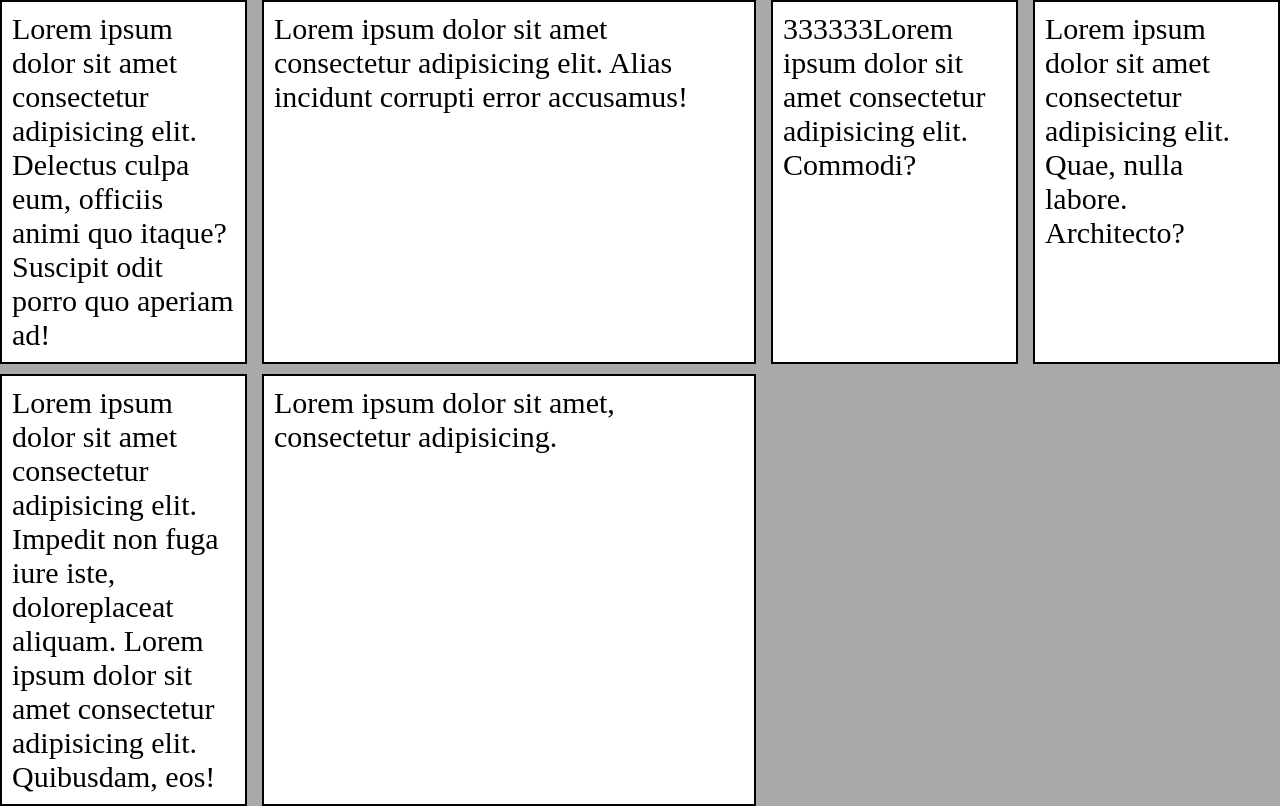
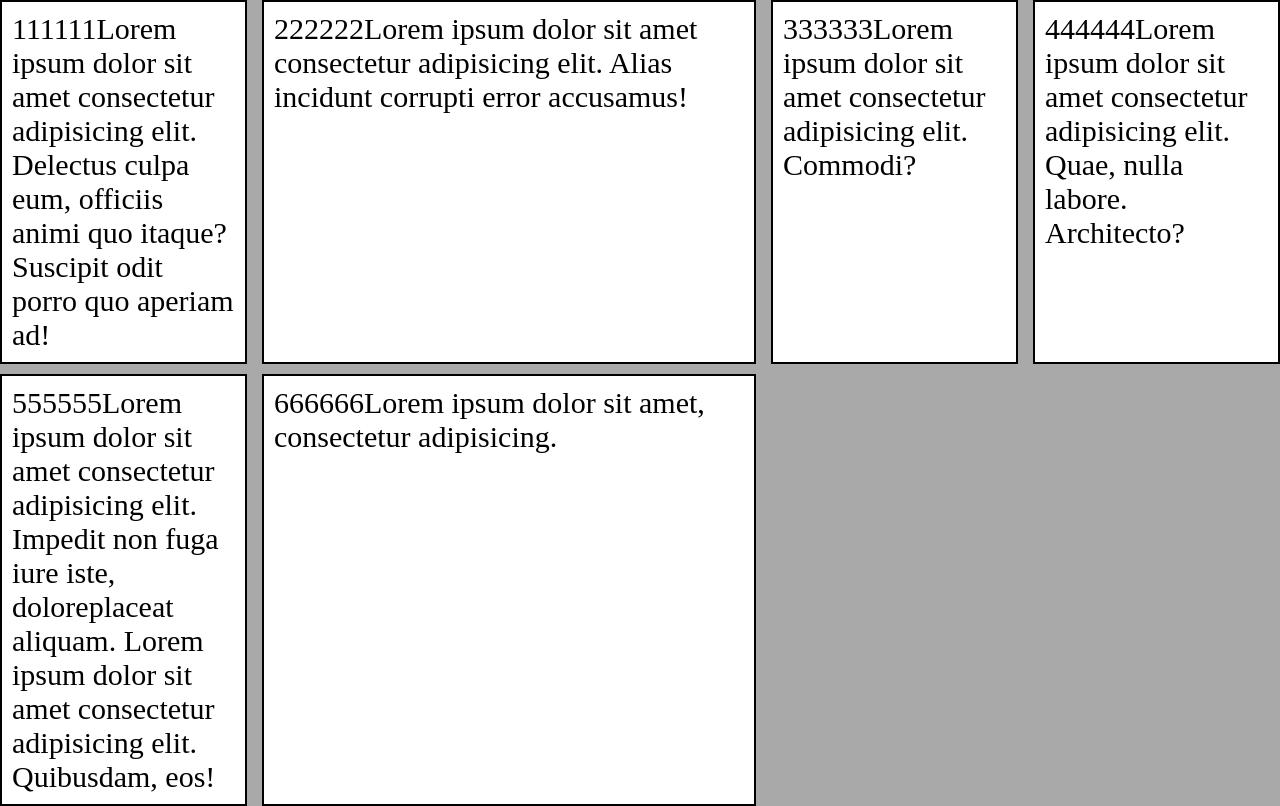
Before and after one commit to LorenzoAmorim/EstudosDesenvolvimentoWeb, a plain HTML site: page 25.2.ExDoGrid/index.html in a window 1280 px wide. Drawn offline with Linux system fonts and the light colour scheme.

Commit message:
atualização html

```diff
--- a/25.2.ExDoGrid/index.html
+++ b/25.2.ExDoGrid/index.html
@@ -12,26 +12,27 @@
 <body>
    <div class="container">
       <div class="item">
-         <p>Lorem ipsum dolor sit amet consectetur adipisicing elit. Delectus culpa eum, officiis animi quo
+         <p>111111Lorem ipsum dolor sit amet consectetur adipisicing elit. Delectus culpa eum, officiis animi quo
             itaque? Suscipit odit porro quo aperiam ad!</p>
       </div>
       <div class="item">
-         <p>Lorem ipsum dolor sit amet consectetur adipisicing elit. Alias incidunt corrupti error
+         <p>222222Lorem ipsum dolor sit amet consectetur adipisicing elit. Alias incidunt corrupti error
             accusamus!</p>
       </div>
       <div class="item">
          <p>333333Lorem ipsum dolor sit amet consectetur adipisicing elit. Commodi?</p>
       </div>
       <div class="item">
-         <p>Lorem ipsum dolor sit amet consectetur adipisicing elit. Quae, nulla labore. Architecto?
+         <p>444444Lorem ipsum dolor sit amet consectetur adipisicing elit. Quae, nulla labore. Architecto?
          </p>
       </div>
       <div class="item">
-         <p>Lorem ipsum dolor sit amet consectetur adipisicing elit. Impedit non fuga iure iste, doloreplaceat aliquam.
+         <p>555555Lorem ipsum dolor sit amet consectetur adipisicing elit. Impedit non fuga iure iste, doloreplaceat
+            aliquam.
             Lorem ipsum dolor sit amet consectetur adipisicing elit. Quibusdam, eos!</p>
       </div>
       <div class="item">
-         <p>Lorem ipsum dolor sit amet, consectetur adipisicing.</p>
+         <p>666666Lorem ipsum dolor sit amet, consectetur adipisicing.</p>
       </div>
    </div>
 </body>
```
